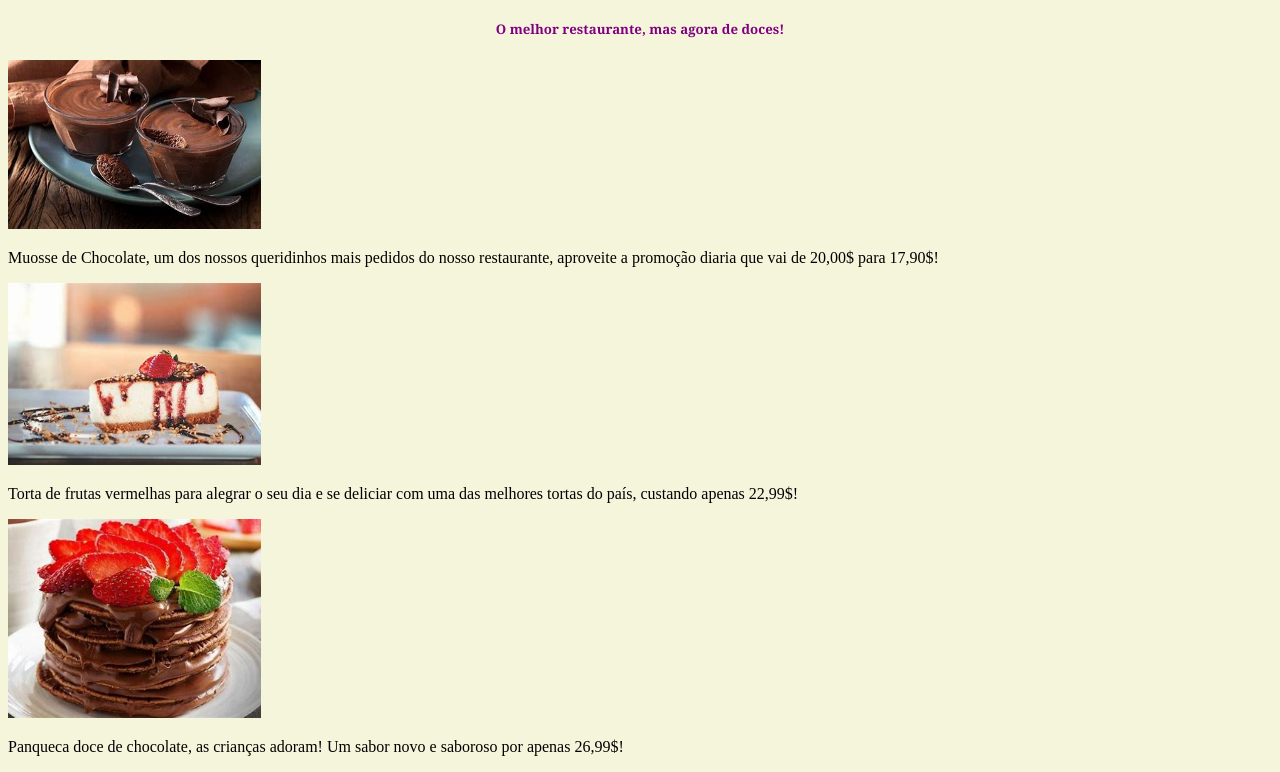
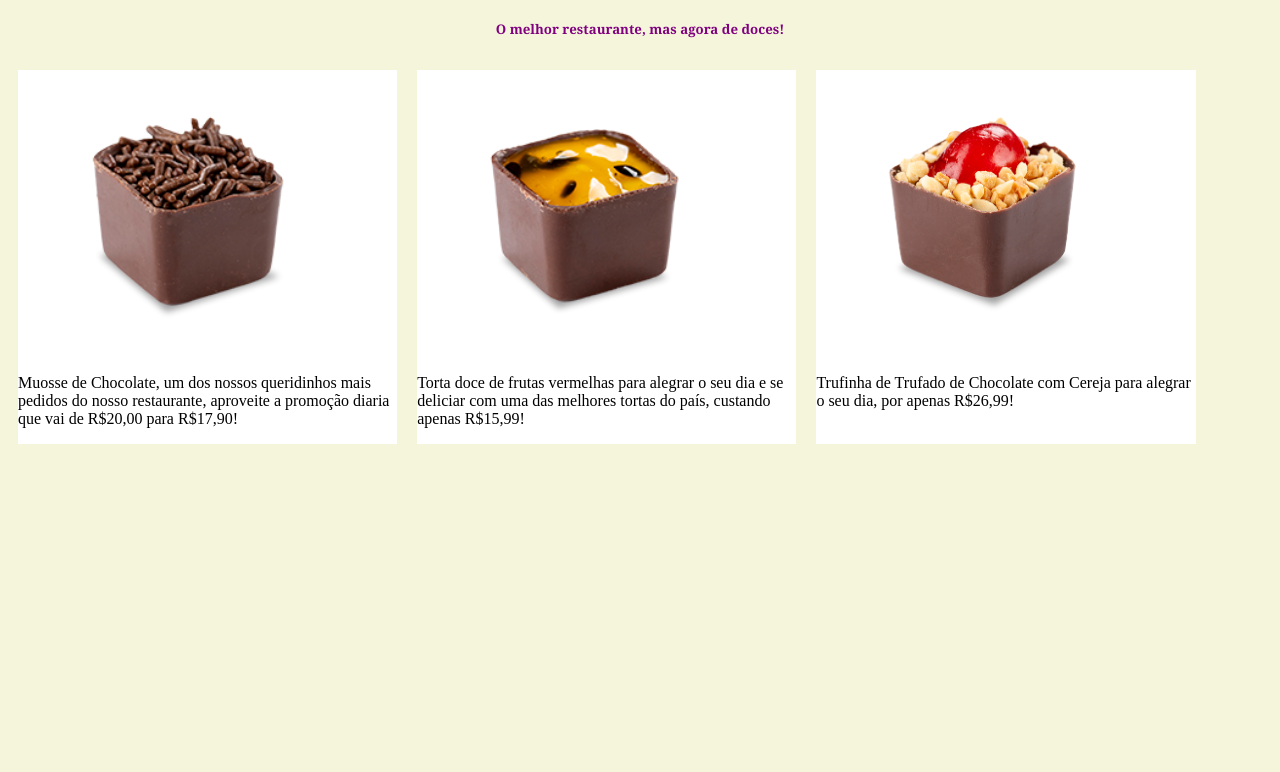
Before and after one commit to MariaRita011/desafiorestaurante2, a plain HTML site: page index.html in a window 1280 px wide. Shown: the part 67-839 px from the top of the page. After the commit the page ends 800 px from the top, so only its background shows below. Drawn offline with Linux system fonts and the light colour scheme.

Commit message:
alteração

```diff
--- a/assets/css/style.css
+++ b/assets/css/style.css
@@ -13,3 +13,18 @@ h2 {
     color: purple;
     font-family: Georgia, 'Times New Roman', Times, serif;
 }
+
+#section1 {
+    display: flex;
+}
+
+.sec1 {
+    margin: 10px;
+    background-color: white;
+    width: 30%;
+}
+
+.img1 {
+    width: 300px;
+    margin:20px;
+}
--- a/index.html
+++ b/index.html
@@ -10,21 +10,21 @@
 <body>
     <h1>Origamii's Candy</h1>
     <h5>O melhor restaurante, mas agora de doces!</h5>
-
-    <section id="sec1">
-        <img id="ig1" src="assets/images/OIP.jfif" width="20%">
+<div id="section1">
+    <section class="sec1">
+        <img class="img1" src="assets/images/brigadeira_246x200px.png" width="20%">
         <p>Muosse de Chocolate, um dos nossos queridinhos mais pedidos do nosso restaurante, aproveite a promoção diaria
-            que vai de 20,00$ para 17,90$!</a></p>
+            que vai de R$20,00 para R$17,90!</a></p>
     </section>
-    <section id="sec2">
-        <img id="ig2" src="assets/images/OIP (1).jfif" width="20%">
-        <p>Torta de frutas vermelhas para alegrar o seu dia e se deliciar com uma das melhores tortas do país, custando
-            apenas 22,99$!</a></p>
+    <section class="sec1">
+        <img class="img1" src="assets/images/maracuja_246x200px.png" width="20%">
+        <p>Torta doce de frutas vermelhas para alegrar o seu dia e se deliciar com uma das melhores tortas do país, custando
+            apenas R$15,99!</a></p>
     </section>
-    <section id="sec3">
-        <img id="ig3" src="assets/images/panquecadmorango.jfif" width="20%">
-        <p>Panqueca doce de chocolate, as crianças adoram! Um sabor novo e saboroso por apenas 26,99$!</p>
+    <section class="sec1">
+        <img class="img1" src="assets/images/trufado_c_cereja_615x500px.png" width="20%">
+        <p>Trufinha de Trufado de Chocolate com Cereja para alegrar o seu dia, por apenas R$26,99!</p>
     </section>
-
+</div>
 
 </html>
```
Also changed, not shown: assets/images/48_bombom_branco_c-morangos_bolo-branco_fatia.png (added), assets/images/brigadeira_246x200px.png (added), assets/images/maracuja_246x200px.png (added), assets/images/trufado_c_cereja_615x500px.png (added).
